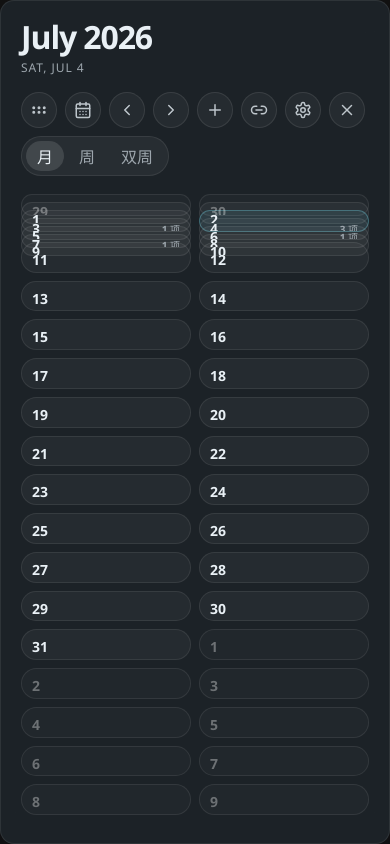
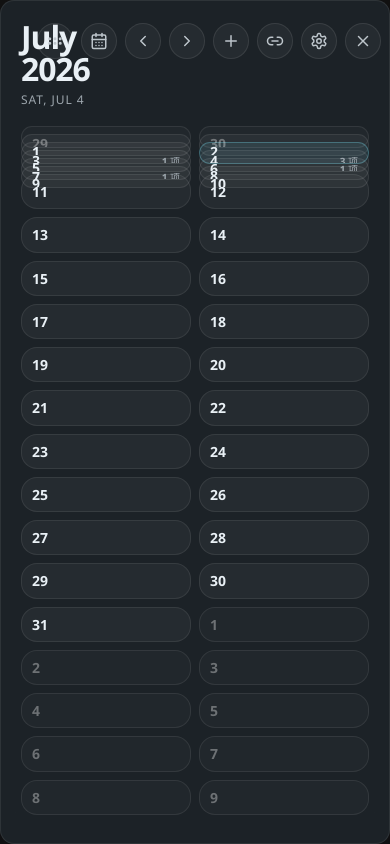
Before and after one commit to sebowang/Dayboard, a React (Vite) app in the folder code/: page / in a window 390 px wide. Built offline with nearby package versions, Linux system fonts and the light colour scheme.

Commit message:
Improve desktop widget interactions

```diff
--- a/code/src/App.tsx
+++ b/code/src/App.tsx
@@ -6,12 +6,14 @@ import {
   Circle,
   GripHorizontal,
   Link2,
+  Lock,
   Plus,
   Save,
   Settings,
   Trash2,
   X,
 } from "lucide-react";
+import { getCurrentWindow, LogicalSize } from "@tauri-apps/api/window";
 import { DragEvent, FormEvent, PointerEvent, useEffect, useMemo, useRef, useState } from "react";
 
 type WidgetMode = "month" | "week" | "fortnight";
@@ -302,7 +304,6 @@ async function hideWindow() {
 
 async function applyWindowBehavior(mode: PinMode, locked: boolean) {
   try {
-    const { getCurrentWindow } = await import("@tauri-apps/api/window");
     const appWindow = getCurrentWindow();
     const run = (action: Promise<void>) => action.catch(() => undefined);
     await Promise.all([
@@ -318,7 +319,6 @@ async function applyWindowBehavior(mode: PinMode, locked: boolean) {
 
 async function startWindowDrag() {
   try {
-    const { getCurrentWindow } = await import("@tauri-apps/api/window");
     await getCurrentWindow().startDragging();
     return true;
   } catch {
@@ -328,7 +328,6 @@ async function startWindowDrag() {
 
 async function applyWidgetWindowSize(size: WidgetSize) {
   try {
-    const { getCurrentWindow, LogicalSize } = await import("@tauri-apps/api/window");
     const dimensions: Record<WidgetSize, { width: number; height: number }> = {
       compact: { width: 900, height: 660 },
       standard: { width: 1120, height: 760 },
@@ -667,14 +666,8 @@ function App() {
     showNotice("账号能力目前是 MVP 入口，真实 OAuth 会放到后续阶段。");
   };
 
-  const beginWindowDrag = (event: React.MouseEvent<HTMLElement>) => {
-    if (desktopLocked || event.button !== 0) return;
-    const target = event.target as HTMLElement;
-    if (target.closest("button, input, select, textarea, [role='tablist']")) return;
-    event.preventDefault();
-    void startWindowDrag().then((started) => {
-      if (!started) showNotice("窗口拖动没有启动，请确认当前运行的是 Tauri 桌面版。");
-    });
+  const showLockedWindowHint = () => {
+    showNotice("窗口已锁定，可在设置里关闭“锁定窗口”后拖动。");
   };
 
   const renderItemChip = (item: DayboardItem, compact = false) => (
@@ -718,12 +711,19 @@ function App() {
       isSelected ? "calendar-cell--selected" : "",
       dropTargetDate === dateKey ? "calendar-cell--drop-target" : "",
     ].filter(Boolean).join(" ");
+    const openCreateFromBlank = (event: React.MouseEvent<HTMLElement>) => {
+      if (Date.now() < dragClickGuardUntil.current) return;
+      const target = event.target as HTMLElement;
+      if (target.closest(".calendar-cell__head, .task-pill")) return;
+      openCreate(dateKey);
+    };
 
     return (
       <article
         key={dateKey}
         data-date-key={dateKey}
         className={cellClass}
+        onClick={openCreateFromBlank}
         onDragOver={(event) => allowDropOnDate(event, dateKey)}
         onDragLeave={() => setDropTargetDate((current) => (current === dateKey ? null : current))}
         onDrop={(event) => dropItemOnDate(event, dateKey)}
@@ -748,7 +748,10 @@ function App() {
         <button
           type="button"
           className="blank-create"
-          onClick={() => openCreate(dateKey)}
+          onClick={(event) => {
+            event.stopPropagation();
+            openCreate(dateKey);
+          }}
           aria-label={`${date.getMonth() + 1} 月 ${date.getDate()} 日新增任务`}
         />
       </article>
@@ -764,34 +767,45 @@ function App() {
         className={`widget-shell ${isGlanceOpen ? "widget-shell--drawer-open" : "widget-shell--drawer-closed"}`}
       >
         <aside className="panel panel--calendar panel--calendar-focus">
-          <div
-            className={`panel-topline panel-topline--calendar-focus window-drag-zone ${
-              desktopLocked ? "is-locked" : ""
-            }`}
-            onMouseDown={beginWindowDrag}
-          >
+          <div className="panel-topline panel-topline--calendar-focus">
             <div
-              className="panel-title-block panel-title-block--calendar"
+              className={`panel-title-block panel-title-block--calendar window-drag-zone ${
+                desktopLocked ? "is-locked" : ""
+              }`}
               data-tauri-drag-region={desktopLocked ? undefined : true}
+              title={desktopLocked ? "窗口已锁定，可在设置里关闭后拖动" : "拖动窗口"}
+              onMouseDown={(event) => {
+                if (!desktopLocked || event.button !== 0) return;
+                event.preventDefault();
+                showLockedWindowHint();
+              }}
             >
-              <h1 className="panel-heading panel-heading--large">{monthTitle}</h1>
-              <p className="calendar-period">{formatPeriodLabel(selectedDate)}</p>
+              <h1 className="panel-heading panel-heading--large" data-tauri-drag-region={desktopLocked ? undefined : true}>
+                {monthTitle}
+              </h1>
+              <p className="calendar-period" data-tauri-drag-region={desktopLocked ? undefined : true}>
+                {formatPeriodLabel(selectedDate)}
+              </p>
             </div>
             <div className="panel-toolbar panel-toolbar--tight">
               <button
-                className="icon-button drag-button"
+                className={`icon-button drag-button ${desktopLocked ? "is-locked" : ""}`}
                 type="button"
-                aria-label={desktopLocked ? "窗口已锁定" : "拖动窗口"}
-                disabled={desktopLocked}
+                aria-label={desktopLocked ? "窗口已锁定，去设置关闭后可拖动" : "拖动窗口"}
+                title={desktopLocked ? "窗口已锁定，可在设置里关闭后拖动" : "拖动窗口"}
                 onMouseDown={(event) => {
-                  if (desktopLocked || event.button !== 0) return;
+                  if (event.button !== 0) return;
                   event.preventDefault();
+                  if (desktopLocked) {
+                    showLockedWindowHint();
+                    return;
+                  }
                   void startWindowDrag().then((started) => {
                     if (!started) showNotice("窗口拖动没有启动，请确认当前运行的是 Tauri 桌面版。");
                   });
                 }}
               >
-                <GripHorizontal size={18} aria-hidden="true" />
+                {desktopLocked ? <Lock size={17} aria-hidden="true" /> : <GripHorizontal size={18} aria-hidden="true" />}
               </button>
               <button
                 className={`icon-button icon-button--glance ${isGlanceOpen ? "is-active" : ""}`}
--- a/code/src/styles.css
+++ b/code/src/styles.css
@@ -195,13 +195,12 @@ button {
 }
 
 .window-drag-zone {
-  cursor: move;
+  cursor: grab;
   user-select: none;
 }
 
-.window-drag-zone button,
-.window-drag-zone [role="tablist"] {
-  cursor: pointer;
+.window-drag-zone:active {
+  cursor: grabbing;
 }
 
 .window-drag-zone.is-locked {
@@ -209,6 +208,11 @@ button {
 }
 
 .panel-title-block--calendar {
+  display: flex;
+  flex: 1;
+  align-self: stretch;
+  flex-direction: column;
+  justify-content: center;
   min-width: 0;
 }
 
@@ -272,6 +276,20 @@ button {
   color: color-mix(in oklab, var(--muted) 74%, transparent);
   background: rgba(255, 255, 255, 0.025);
   border-color: rgba(255, 255, 255, 0.05);
+}
+
+.drag-button.is-locked {
+  cursor: help;
+  color: color-mix(in oklab, var(--muted-strong) 88%, transparent);
+  background: rgba(255, 255, 255, 0.035);
+  border-color: rgba(255, 255, 255, 0.075);
+}
+
+.drag-button.is-locked:hover,
+.drag-button.is-locked:focus-visible {
+  color: var(--fg);
+  background: rgba(117, 213, 232, 0.1);
+  border-color: rgba(117, 213, 232, 0.2);
 }
 
 .view-switch,
@@ -440,6 +458,7 @@ button {
   align-content: start;
   gap: 6px;
   min-width: 0;
+  pointer-events: none;
 }
 
 .task-pill {
@@ -461,6 +480,7 @@ button {
   font-size: 12px;
   line-height: 1.25;
   cursor: grab;
+  pointer-events: auto;
   user-select: none;
   touch-action: none;
 }
@@ -1316,11 +1336,13 @@ button.status-pill:focus-visible {
 
   .panel-topline {
     align-items: flex-start;
-    flex-direction: column;
+    flex-direction: row;
   }
 
   .panel-toolbar {
     flex-wrap: wrap;
+    justify-content: flex-end;
+    margin-left: auto;
   }
 
   .calendar-grid--monthly {
```
